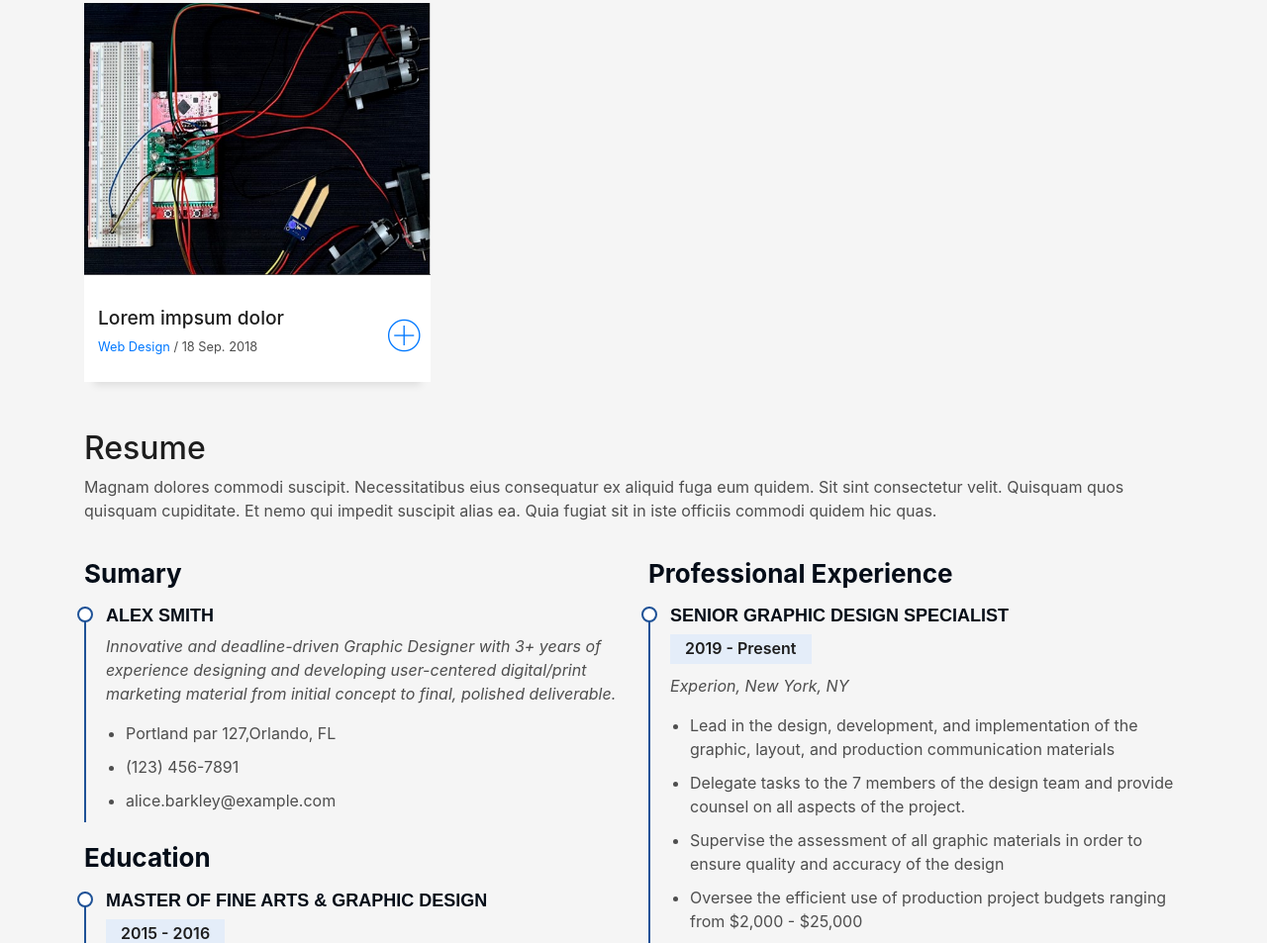
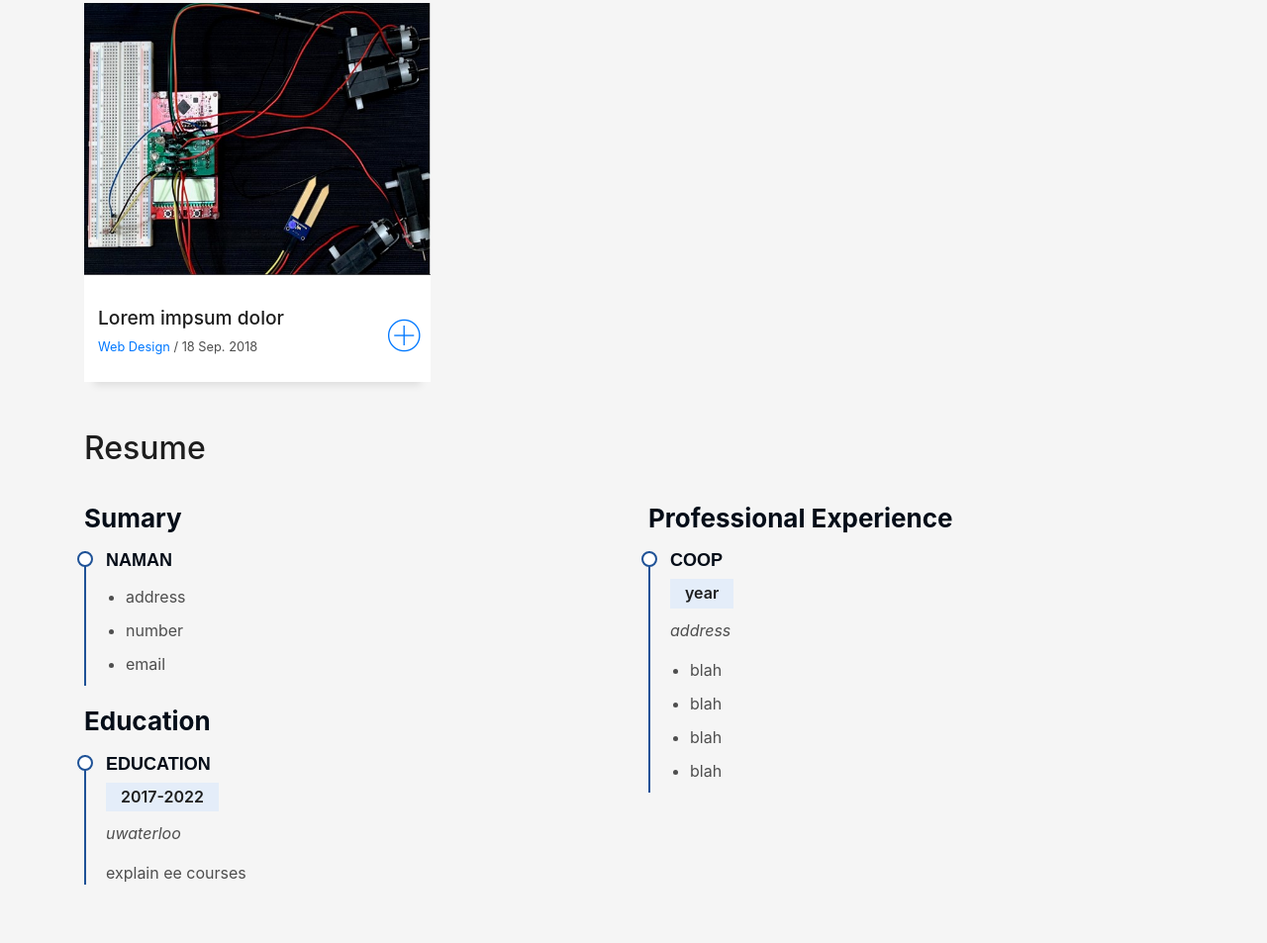
Before and after one commit to ns2gupta/EngFolio, a plain HTML site: page index.html in a window 1280 px wide. Shown: the part 1847-2800 px from the top of the page at 99% size. Drawn offline with nearby package versions, Linux system fonts and the light colour scheme; files whose address does not match are found by name.

Commit message:
Resume added

```diff
--- a/index.html
+++ b/index.html
@@ -319,60 +319,60 @@
 
         <div class="section-title">
           <h2>Resume</h2>
-          <p>Magnam dolores commodi suscipit. Necessitatibus eius consequatur ex aliquid fuga eum quidem. Sit sint consectetur velit. Quisquam quos quisquam cupiditate. Et nemo qui impedit suscipit alias ea. Quia fugiat sit in iste officiis commodi quidem hic quas.</p>
+          <p></p>
         </div>
 
         <div class="row">
           <div class="col-lg-6" data-aos="fade-up">
             <h3 class="resume-title">Sumary</h3>
             <div class="resume-item pb-0">
-              <h4>Alex Smith</h4>
-              <p><em>Innovative and deadline-driven Graphic Designer with 3+ years of experience designing and developing user-centered digital/print marketing material from initial concept to final, polished deliverable.</em></p>
+              <h4>Naman </h4>
+              <p><em></em></p>
               <ul>
-                <li>Portland par 127,Orlando, FL</li>
-                <li>(123) 456-7891</li>
-                <li>alice.barkley@example.com</li>
+                <li>address</li>
+                <li>number</li>
+                <li>email</li>
               </ul>
             </div>
 
             <h3 class="resume-title">Education</h3>
             <div class="resume-item">
-              <h4>Master of Fine Arts &amp; Graphic Design</h4>
-              <h5>2015 - 2016</h5>
-              <p><em>Rochester Institute of Technology, Rochester, NY</em></p>
-              <p>Qui deserunt veniam. Et sed aliquam labore tempore sed quisquam iusto autem sit. Ea vero voluptatum qui ut dignissimos deleniti nerada porti sand markend</p>
+              <h4>education</h4>
+              <h5>2017-2022</h5>
+              <p><em>uwaterloo</em></p>
+              <p>explain ee courses</p>
             </div>
-            <div class="resume-item">
-              <h4>Bachelor of Fine Arts &amp; Graphic Design</h4>
-              <h5>2010 - 2014</h5>
-              <p><em>Rochester Institute of Technology, Rochester, NY</em></p>
-              <p>Quia nobis sequi est occaecati aut. Repudiandae et iusto quae reiciendis et quis Eius vel ratione eius unde vitae rerum voluptates asperiores voluptatem Earum molestiae consequatur neque etlon sader mart dila</p>
-            </div>
+<!--            <div class="resume-item">-->
+<!--              <h4>Bachelor of Fine Arts &amp; Graphic Design</h4>-->
+<!--              <h5>2010 - 2014</h5>-->
+<!--              <p><em>Rochester Institute of Technology, Rochester, NY</em></p>-->
+<!--              <p>Quia nobis sequi est occaecati aut. Repudiandae et iusto quae reiciendis et quis Eius vel ratione eius unde vitae rerum voluptates asperiores voluptatem Earum molestiae consequatur neque etlon sader mart dila</p>-->
+<!--            </div>-->
           </div>
           <div class="col-lg-6" data-aos="fade-up" data-aos-delay="100">
             <h3 class="resume-title">Professional Experience</h3>
             <div class="resume-item">
-              <h4>Senior graphic design specialist</h4>
-              <h5>2019 - Present</h5>
-              <p><em>Experion, New York, NY </em></p>
+              <h4>coop</h4>
+              <h5>year</h5>
+              <p><em>address </em></p>
               <ul>
-                <li>Lead in the design, development, and implementation of the graphic, layout, and production communication materials</li>
-                <li>Delegate tasks to the 7 members of the design team and provide counsel on all aspects of the project. </li>
-                <li>Supervise the assessment of all graphic materials in order to ensure quality and accuracy of the design</li>
-                <li>Oversee the efficient use of production project budgets ranging from $2,000 - $25,000</li>
+                <li>blah</li>
+                <li>blah </li>
+                <li>blah</li>
+                <li>blah</li>
               </ul>
             </div>
-            <div class="resume-item">
-              <h4>Graphic design specialist</h4>
-              <h5>2017 - 2018</h5>
-              <p><em>Stepping Stone Advertising, New York, NY</em></p>
-              <ul>
-                <li>Developed numerous marketing programs (logos, brochures,infographics, presentations, and advertisements).</li>
-                <li>Managed up to 5 projects or tasks at a given time while under pressure</li>
-                <li>Recommended and consulted with clients on the most appropriate graphic design</li>
-                <li>Created 4+ design presentations and proposals a month for clients and account managers</li>
-              </ul>
-            </div>
+<!--            <div class="resume-item">-->
+<!--              <h4>Graphic design specialist</h4>-->
+<!--              <h5>2017 - 2018</h5>-->
+<!--              <p><em>Stepping Stone Advertising, New York, NY</em></p>-->
+<!--              <ul>-->
+<!--                <li>Developed numerous marketing programs (logos, brochures,infographics, presentations, and advertisements).</li>-->
+<!--                <li>Managed up to 5 projects or tasks at a given time while under pressure</li>-->
+<!--                <li>Recommended and consulted with clients on the most appropriate graphic design</li>-->
+<!--                <li>Created 4+ design presentations and proposals a month for clients and account managers</li>-->
+<!--              </ul>-->
+<!--            </div>-->
           </div>
         </div>
 
```
